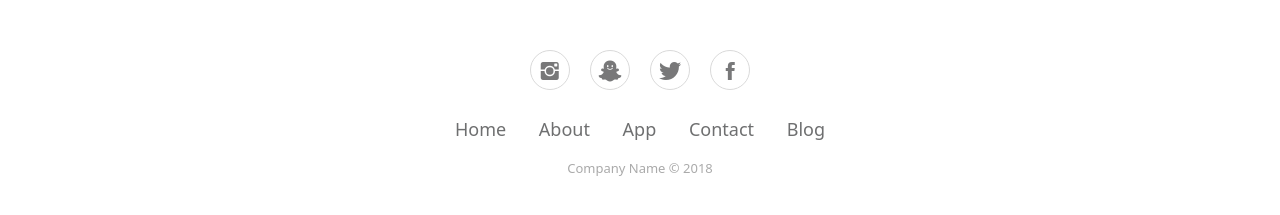
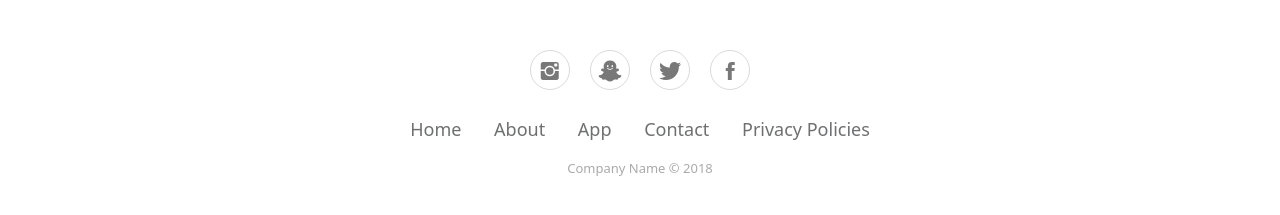
Before and after one commit to Bhavya2607/Anurag-Medicos, a plain HTML site: page index.html in a window 1280 px wide. Shown: the part 601-816 px from the top of the page. Drawn offline with nearby package versions, Linux system fonts and the light colour scheme.

Commit message:
Update index.html

```diff
--- a/index.html
+++ b/index.html
@@ -89,7 +89,7 @@
 					<li class="list-inline-item"><a href="about.html">About</a></li>
 					<li class="list-inline-item"><a href="app.html">App</a></li>
 					<li class="list-inline-item"><a href="contact.html">Contact</a></li>
-					<li class="list-inline-item"><a href="blog.html">Blog</a></li>
+					<li class="list-inline-item"><a href="privacy.html">Privacy Policies</a></li>
 				</ul>
 
 				<p class="copyright">Company Name © 2018</p>
```
